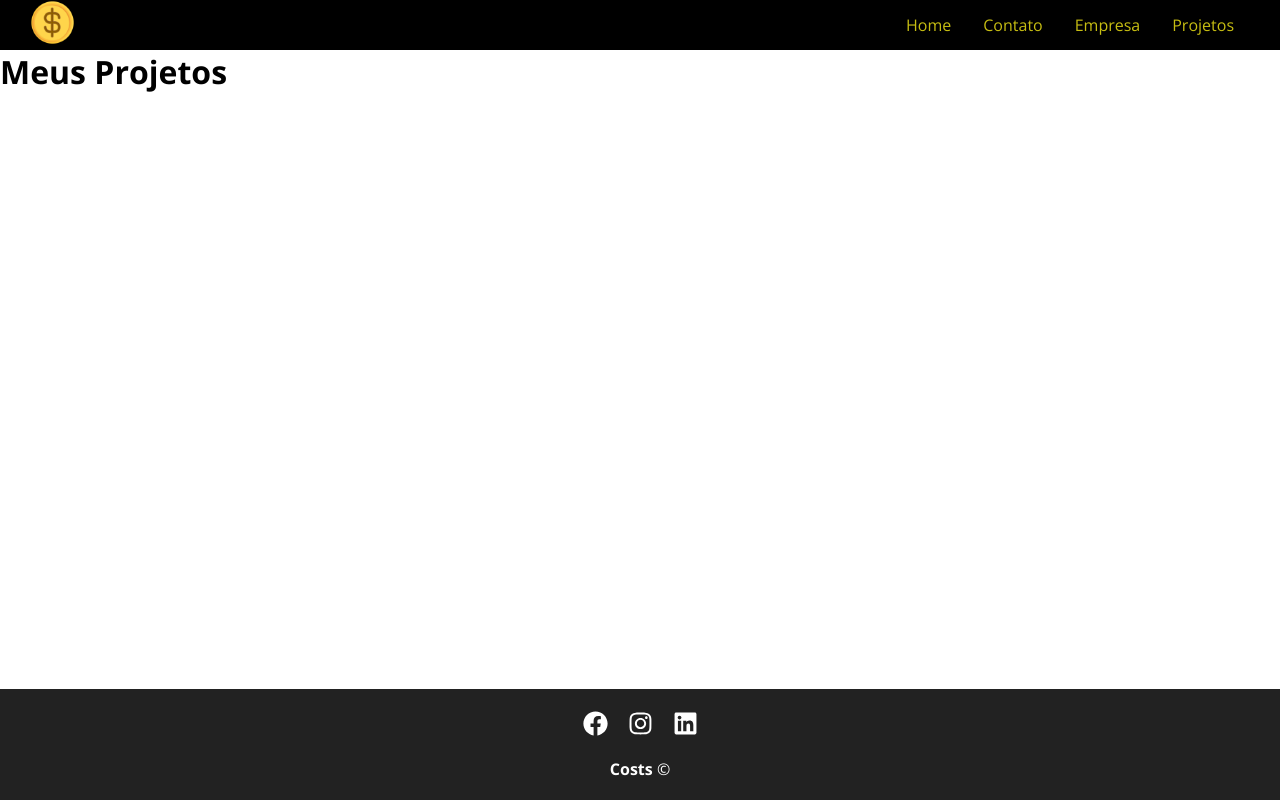
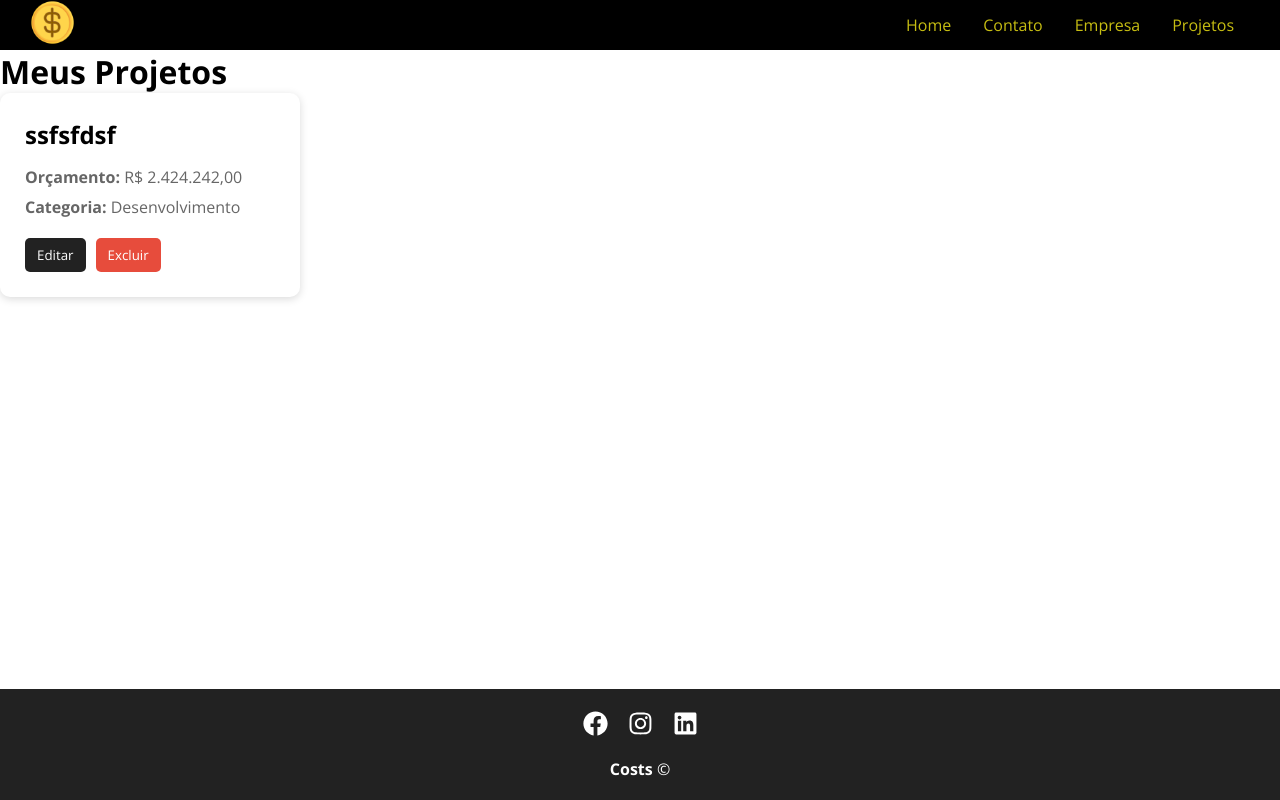
Before and after one commit to lucasf-alv/CostsProject, a React (Create React App) app in the folder frontend/: page /projects in a window 1280 px wide. Built offline with nearby package versions, Linux system fonts and the light colour scheme; data requests are answered from the project's data file; a web font is replaced by a local one.

Commit message:
Arrumando a categoria dos cards

```diff
--- a/frontend/db.json
+++ b/frontend/db.json
@@ -1,5 +1,12 @@
 {
-  "projects": [],
+  "projects": [
+    {
+      "name": "ssfsfdsf",
+      "budget": 2424242,
+      "category": "2",
+      "id": "Ryk0Vn_o3Hc"
+    }
+  ],
   "categories": [
     {
       "id": "1",
--- a/frontend/src/components/layout/ProjectCard.js
+++ b/frontend/src/components/layout/ProjectCard.js
@@ -5,10 +5,18 @@ import DeleteProjectModal from "../modals/DeleteProjectModal";
 
 import styles from "./ProjectCard.module.css";
 
-export default function ProjectCard({ project, updateProject, deleteProject }) {
+export default function ProjectCard({
+  project,
+  categories,
+  updateProject,
+  deleteProject,
+}) {
   const [modal, setModal] = useState(false);
+  const [deleteModal, setDeleteModal] = useState(false);
 
-  const [deleteModal, setDeleteModal] = useState(false);
+  const categoryName = categories.find(
+    (category) => String(category.id) === String(project.category),
+  )?.name;
 
   async function handleDeleteProject() {
     const response = await fetch(
@@ -20,7 +28,6 @@ export default function ProjectCard({ project, updateProject, deleteProject }) {
 
     if (response.ok) {
       deleteProject(project.id);
-
       setDeleteModal(false);
     }
   }
@@ -39,7 +46,8 @@ export default function ProjectCard({ project, updateProject, deleteProject }) {
           </p>
 
           <p>
-            <strong>Categoria:</strong> {project.category}
+            <strong>Categoria:</strong>{" "}
+            {categoryName || "Categoria não encontrada"}
           </p>
         </div>
 
--- a/frontend/src/components/pages/Project.js
+++ b/frontend/src/components/pages/Project.js
@@ -1,21 +1,9 @@
 import { useEffect, useState } from "react";
-
 import ProjectCard from "../layout/ProjectCard";
 
 export default function Projects() {
   const [projects, setProjects] = useState([]);
-  function updateProject(updatedProject) {
-    setProjects((currentProjects) =>
-      currentProjects.map((project) =>
-        project.id === updatedProject.id ? updatedProject : project,
-      ),
-    );
-  }
-  function deleteProject(projectId) {
-    setProjects((currentProjects) =>
-      currentProjects.filter((project) => project.id !== projectId),
-    );
-  }
+  const [categories, setCategories] = useState([]);
 
   useEffect(() => {
     fetch("http://localhost:5000/projects")
@@ -24,22 +12,42 @@ export default function Projects() {
         setProjects(data);
       })
       .catch((err) => console.log(err));
+
+    fetch("http://localhost:5000/categories")
+      .then((resp) => resp.json())
+      .then((data) => {
+        setCategories(data);
+      })
+      .catch((err) => console.log(err));
   }, []);
+
+  function updateProject(updatedProject) {
+    setProjects((currentProjects) =>
+      currentProjects.map((project) =>
+        project.id === updatedProject.id ? updatedProject : project,
+      ),
+    );
+  }
+
+  function deleteProject(projectId) {
+    setProjects((currentProjects) =>
+      currentProjects.filter((project) => project.id !== projectId),
+    );
+  }
 
   return (
     <div>
       <h1>Meus Projetos</h1>
 
-      <div>
       {projects.map((project) => (
         <ProjectCard
           key={project.id}
           project={project}
+          categories={categories}
           updateProject={updateProject}
           deleteProject={deleteProject}
         />
       ))}
     </div>
-    </div>
   );
 }
```
Lines whose indentation alone changed are shown as unchanged.
